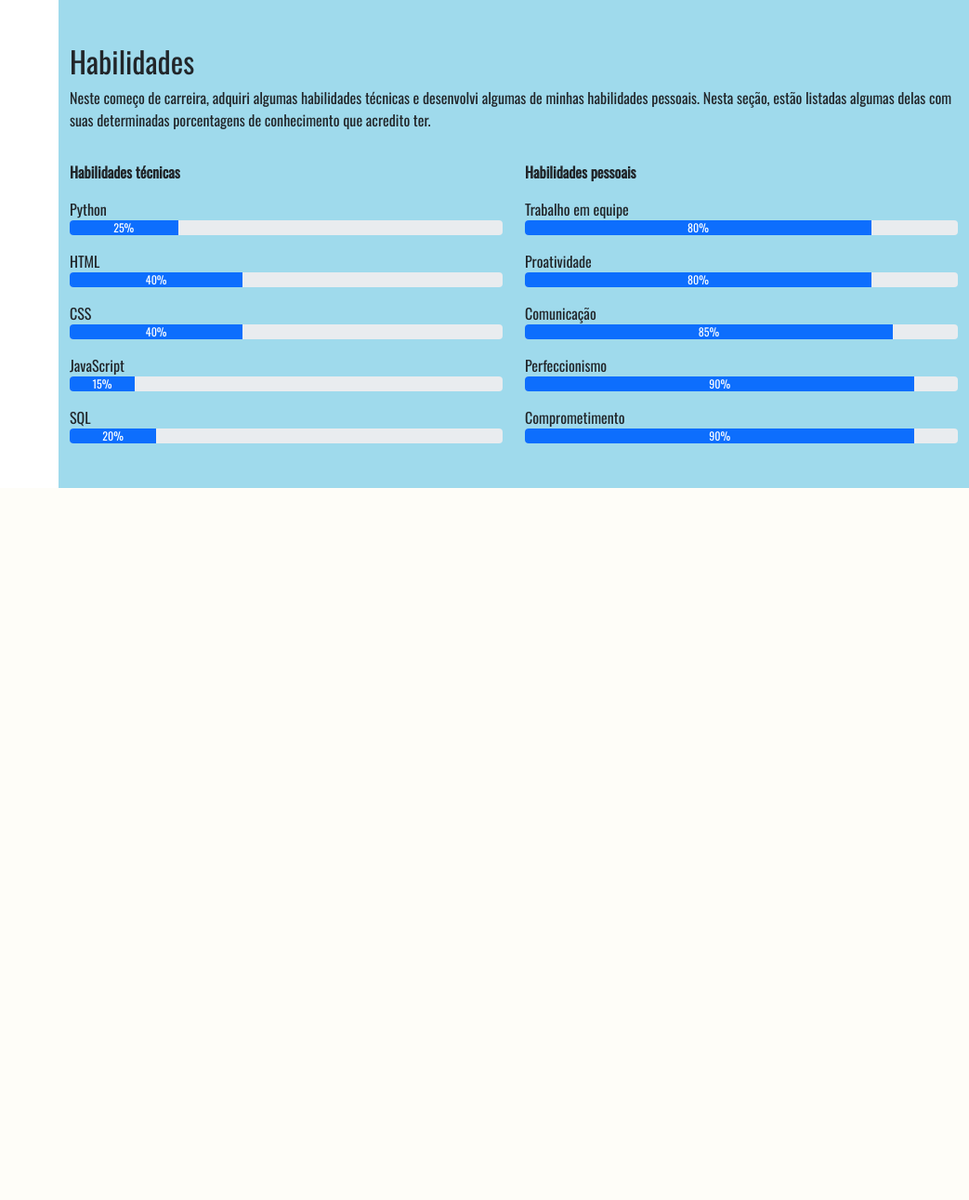
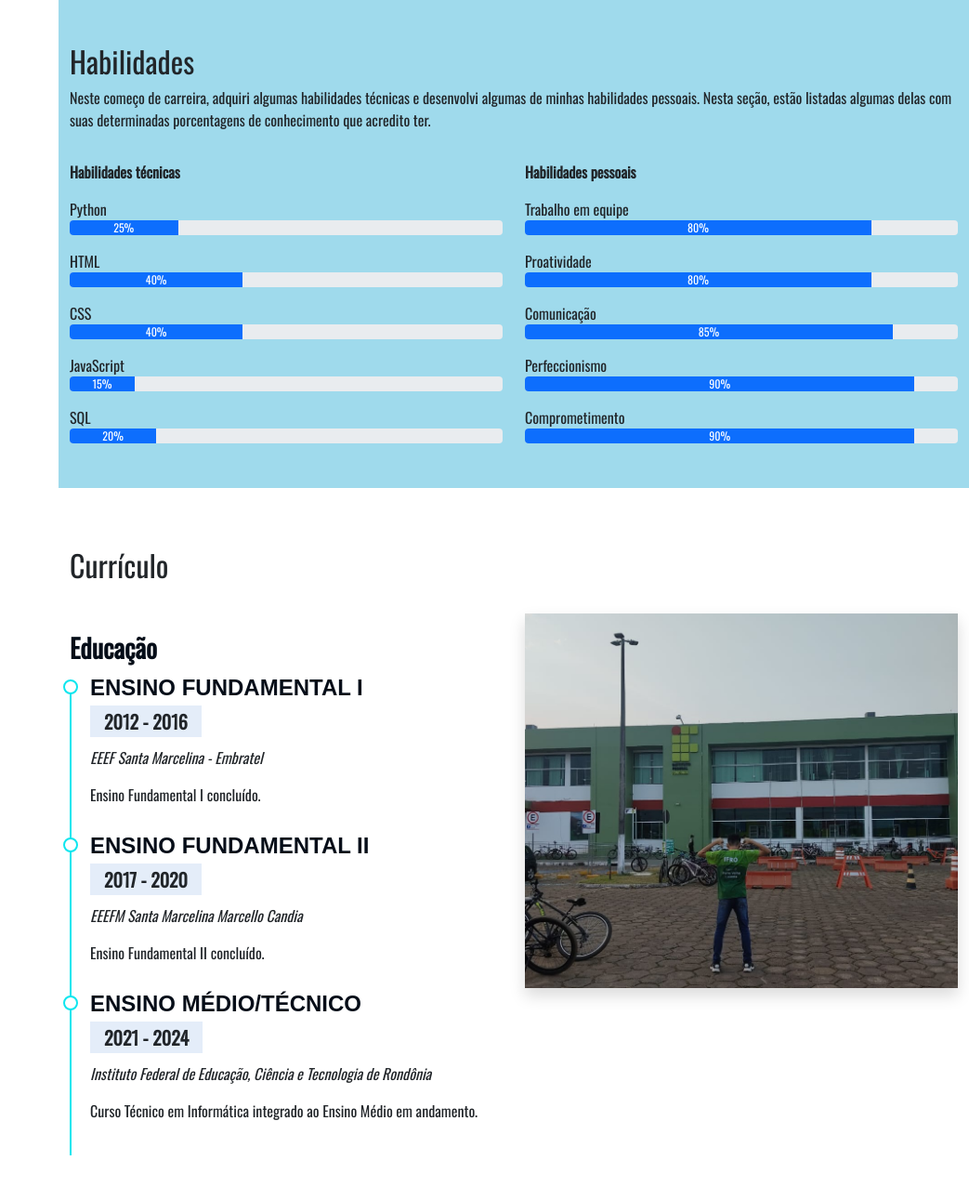
Before and after one commit to NerdAleatorio/Portf-lio, a Flask app: page / in a window 1280 px wide. Shown: the part 1473-2764 px from the top of the page at 93% size, without its empty margins (237-1280 px from the left). Before the commit the page ends 1998 px from the top, so only its background shows below. Run offline with Flask 2, Linux system fonts and the light colour scheme; some libraries are stand-ins or nearby versions.

Commit message:
Currículo concluído

```diff
--- a/static/style.css
+++ b/static/style.css
@@ -191,3 +191,50 @@ section#sobre div#info li#escrito a{
 .section-bg{
     background-color: #9fdaec;
 }
+
+.cv .cv-title{
+    font-weight: 700;
+    margin-top: 20px;
+    margin-bottom: 20px;
+    color: #050d18;
+}
+
+.cv .cv-item{
+    padding: 0 0 20px 20px;
+    margin-top: -2px;
+    border-left: 2px solid #0ee6ee;
+    position: relative;
+}
+
+.cv .cv-item h4{
+    line-height: 18px;
+    font-weight: 600;
+    text-transform: uppercase;
+    font-family: "Poppins", sans-serif;
+    color: #050d18;
+    margin-bottom: 10px;
+}
+
+.cv .cv-item h5{
+    background: #e4edf9;
+    padding: 5px 15px;
+    display: inline-block;
+    font-weight: 600;
+    margin-bottom: 10px;
+}
+
+.cv .cv-item::before{
+    content: "";
+    position: absolute;
+    top: 0;
+    left: -9px;
+    width: 16px;
+    height: 16px;
+    border: 2px solid #0ee6ee;
+    background: #fff;
+    border-radius: 50%;
+}
+
+section#curriculo div#img-ifro img{
+    height: 350px;
+}
--- a/templates/index.html
+++ b/templates/index.html
@@ -38,15 +38,15 @@
                     </li>
 
                     <li class="nav-item">
-                        <a class="nav-link" href="#"><i class="bi bi-file-earmark"></i>Currículo</a>
+                        <a class="nav-link" href="#curriculo"><i class="bi bi-file-earmark"></i>Currículo</a>
                     </li>
 
                     <li class="nav-item">
-                        <a class="nav-link" href="#"><i class="bi bi-file-code"></i>Portfólio</a>
+                        <a class="nav-link" href="#portoflio"><i class="bi bi-file-code"></i>Portfólio</a>
                     </li>
 
                     <li class="nav-item">
-                        <a class="nav-link" href="#"><i class="bi bi-envelope"></i>Contatos</a>
+                        <a class="nav-link" href="#contatos"><i class="bi bi-envelope"></i>Contatos</a>
                     </li>
             </nav>
         </aside>
@@ -173,6 +173,41 @@
 
                 </div>
             </section>
+
+            <section class="mt-5 cv" id="curriculo">
+                <div id="curriculo-content" class="container pb-5">
+                    <h2 class="pt-3 pb-4">Currículo</h2>
+                    <div class="row">
+                        <div class="col-md-6">
+                            <h3 class="cv-title">Educação</h3>
+
+                        <div class="cv-item">
+                            <h4>Ensino Fundamental I</h4>
+                            <h5>2012 - 2016</h5>
+                            <p><em>EEEF Santa Marcelina - Embratel</em></p>
+                            <p>Ensino Fundamental I concluído.</p>
+                        </div>
+
+                        <div class="cv-item">
+                            <h4>Ensino Fundamental II</h4>
+                            <h5>2017 - 2020</h5>
+                            <p><em>EEEFM Santa Marcelina Marcello Candia</em></p>
+                            <p>Ensino Fundamental II concluído.</p>
+                        </div>
+
+                        <div class="cv-item">
+                            <h4>Ensino Médio/Técnico</h4>
+                            <h5>2021 - 2024</h5>
+                            <p><em>Instituto Federal de Educação, Ciência e Tecnologia de Rondônia</em></p>
+                            <p>Curso Técnico em Informática integrado ao Ensino Médio em andamento.</p>
+                        </div>
+                        </div>
+                        <div class="col-md-6">
+                                <img class="img-fluid shadow" src="../static/img/Me at ifro.jpeg" alt="eu no ifro">
+                        </div>
+                    </div>
+                </div>
+            </section>
         </main>
 
         <script src="../static/bootstrap/js/bootstrap.bundle.min.js"></script>
```
Also changed, not shown: static/img/Me at ifro.jpeg (added).
